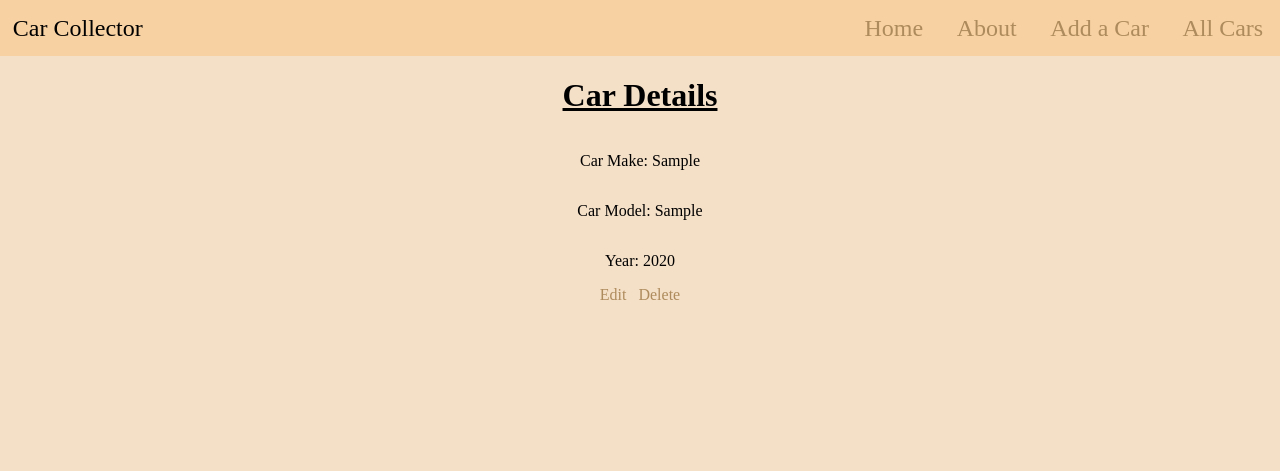
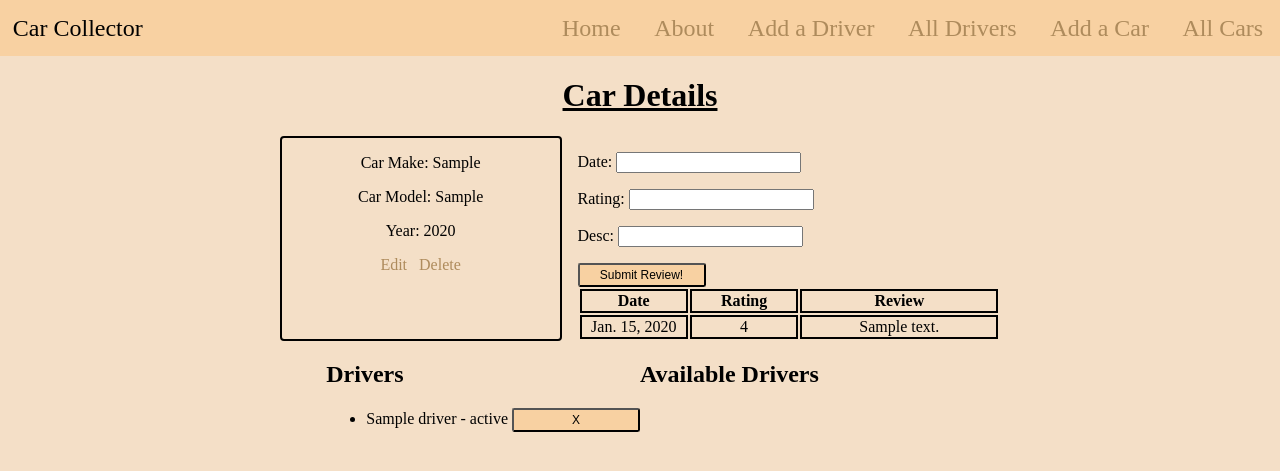
Before and after one commit to zseever/carcollector, a Django app: page /cars/1/ in a window 1280 px wide. Shown: the top 471 px of the page. Run offline with Django 4.2, Linux system fonts and the light colour scheme; tables that the repository leaves empty hold one stand-in row (values such as "Sample post").

Commit message:
Complete part 5

```diff
--- a/main_app/admin.py
+++ b/main_app/admin.py
@@ -1,6 +1,8 @@
 from django.contrib import admin
 
-from .models import Car
+from .models import Car,Review, Driver
 
 # Register your models here.
 admin.site.register(Car)
+admin.site.register(Review)
+admin.site.register(Driver)
--- /dev/null
+++ b/main_app/forms.py
@@ -0,0 +1,7 @@
+from django.forms import ModelForm
+from .models import Review
+
+class ReviewForm(ModelForm):
+    class Meta:
+        model = Review
+        fields = ['date','rating','desc']
--- a/main_app/models.py
+++ b/main_app/models.py
@@ -12,3 +12,29 @@
 
     def get_absolute_url(self):
         return reverse('detail', kwargs={'car_id':self.id})
+
+class Driver(models.Model):
+    name = models.CharField(max_length=20)
+    state = models.CharField(max_length=2)
+
+    cars = models.ManyToManyField(Car)
+
+    def __str__(self):
+        return self.name
+
+    def get_absolute_url(self):
+        return reverse('drivers_detail', kwargs={'pk': self.id})
+
+
+class Review(models.Model):
+    date = models.DateField()
+    rating = models.IntegerField()
+    desc = models.CharField(max_length=255)
+
+    car = models.ForeignKey(
+        Car,
+        on_delete=models.CASCADE
+    )
+
+    def __str__(self):
+        return f'{self.rating} on {self.date}'
--- a/main_app/static/css/style.css
+++ b/main_app/static/css/style.css
@@ -57,3 +57,51 @@
 .card > p {
     margin:1vh 0;
 }
+
+.container {
+    display:grid;
+    grid-template-columns: 2fr 3fr;
+    gap:2vmin;
+}
+
+.car-details {
+    border:0.3vmin solid black;
+    border-radius: 0.5vmin;
+    text-align: center;
+}
+
+
+
+th, td {
+    border:0.3vmin solid black;
+    width:8vw;
+    text-align: center;
+}
+
+th:last-child,td:last-child {
+    width:15vw;
+}
+
+button {
+    background-color:rgb(248, 209, 162);
+    border-radius: 0.3vmin;
+    height: 3vh;
+    width: 10vw;
+    font-size:1.5vmin;
+    cursor:pointer;
+}
+
+.drivers {
+    display:grid;
+    grid-template-columns: 1fr 1fr;
+    grid-template-rows: 1fr
+}
+
+li {
+    margin-bottom:1vh;
+}
+
+.inline-button {
+    display:inline;
+    width:1vw;
+}
--- a/main_app/templates/base.html
+++ b/main_app/templates/base.html
@@ -14,6 +14,8 @@
         <p class="align-left">Car Collector</p>
         <a href="{% url 'home' %}">Home</a>
         <a href="{% url 'about' %}">About</a>
+        <a href="{% url 'driver_create' %}">Add a Driver</a>
+        <a href="{% url 'driver_index' %}">All Drivers</a>
         <a href="{% url 'cars_create' %}">Add a Car</a>
         <a href="{% url 'cars_index' %}">All Cars</a>
     </nav>
--- a/main_app/templates/cars/detail.html
+++ b/main_app/templates/cars/detail.html
@@ -2,13 +2,83 @@
 {% block content %}
 
 <h1>Car Details</h1>
+<div class="container">
+    <div class="car-details">
         <p>Car Make: {{car.make}}</p>
         <p>Car Model: {{car.model}}</p>
         <p>Year: {{car.year}}</p>
-
         <div>
             <a href="{% url 'cars_update' car.id %}">Edit</a>
             <a href="{% url 'cars_delete' car.id %}">Delete</a>
         </div>
+    </div>
+    <div class="car-reviews">
+        <form action="{% url 'add_review' car.id %}" method="POST">
+            {% csrf_token %}
+            {{ review_form.as_p }}
+            <button type="submit">Submit Review!</button>
+        </form>
+        <table>
+            <thead>
+                <tr>
+                    <th>Date</th>
+                    <th>Rating</th>
+                    <th>Review</th>
+                </tr>
+            </thead>
+            <tbody>
+                {% for review in car.review_set.all %}
+                <tr>
+                    <td>{{ review.date }}</td>
+                    <td>{{ review.rating }}</td>
+                    <td>{{ review.desc }}</td>
+                </tr>
+                {% endfor %}
+            </tbody>
+        </table>
+    </div>
+</div>
+<div class="drivers">
+    <div>
+        <h2>Drivers</h2>
+        <ul>
+            {% for driver in car.driver_set.all %}
+                <li>
+                    {{ driver.name }} - {{ driver.state }}
+                    <form class='inline-button' action="{% url 'unassoc_driver' car.id driver.id %}" method="POST">
+                        {% csrf_token %}
+                        <button type="submit">X</button>
+                    </form></li>
+                </li>
+            {% endfor %}
+        </ul>
+    </div>
+    <div>
+        <h2>Available Drivers</h2>
+        <ul>
+            {% if drivers.count %}
+                {% for driver in drivers %}
+                    <li>
+                        {{ driver.name }} - {{ driver.state }}
+                        <form class='inline-button' action="{% url 'assoc_driver' car.id driver.id %}" method="POST">
+                            {% csrf_token %}
+                            <button type="submit">+</button>
+                        </form></li>
+                {% endfor %}
+            {% endif %}
+        </ul>
+    </div>
+</div>
+
+<script>
+  const dateEl = document.getElementById('id_date');
+  M.Datepicker.init(dateEl, {
+    format: 'yyyy-mm-dd',
+    defaultDate: new Date(),
+    setDefaultDate: true,
+    autoClose: true
+  });
+
+</script>
 
 {% endblock %}
--- a/main_app/urls.py
+++ b/main_app/urls.py
@@ -7,6 +7,11 @@
     path('cars/', views.cars_index, name='cars_index'),
     path('cars/<int:car_id>/', views.cars_detail, name='detail'),
     path('cars/create/', views.CarCreate.as_view(), name="cars_create"),
+    path('cars/<int:car_id>/assoc_driver/<int:driver_id>/', views.assoc_driver, name='assoc_driver'),
+    path('cars/<int:car_id>/unassoc_driver/<int:driver_id>/', views.unassoc_driver, name='unassoc_driver'),
     path('cars/<int:pk>/update/', views.CarUpdate.as_view(), name="cars_update"),
     path('cars/<int:pk>/delete/', views.CarDelete.as_view(), name="cars_delete"),
+    path('cars/<int:car_id>/add_review', views.add_review, name='add_review'),
+    path('drivers/', views.DriverList.as_view(), name="driver_index"),
+    path('drivers/create/', views.DriverCreate.as_view(), name="driver_create"),
 ]
--- a/main_app/views.py
+++ b/main_app/views.py
@@ -1,7 +1,9 @@
-from django.shortcuts import render
+from django.shortcuts import render, redirect
 from django.views.generic.edit import CreateView,UpdateView,DeleteView
+from django.views.generic import ListView, DetailView
 
-from .models import Car
+from .models import Car, Driver, Review
+from .forms import ReviewForm
 
 
 # Create your views here.
@@ -20,8 +22,14 @@
 
 def cars_detail(request, car_id):
     car = Car.objects.get(id=car_id)
+    drivers = car.driver_set.all().values_list('id')
+    drivers_without = Driver.objects.exclude(id__in=drivers)
+    reviews = car.review_set.all()
+    review_form = ReviewForm()
     return render(request, 'cars/detail.html', {
-        'car':car
+        'car':car,
+        'review_form':review_form,
+        'drivers': drivers_without,
     })
 
 class CarCreate(CreateView):
@@ -36,3 +44,31 @@
     model = Car
     fields = '__all__'
     success_url = '/cars/'
+
+def add_review(request, car_id):
+    form = ReviewForm(request.POST)
+    if form.is_valid():
+        new_review = form.save(commit=False)
+        new_review.car_id = car_id
+        new_review.save()
+    return redirect('detail',car_id=car_id)
+
+class DriverList(ListView):
+    model = Driver
+    fields = '__all__'
+
+class DriverCreate(CreateView):
+    model = Driver
+    fields = '__all__'
+    success_url = '/drivers/'
+
+def assoc_driver(request, car_id, driver_id):
+    car = Car.objects.get(id=car_id)
+    car.driver_set.add(driver_id)
+    return redirect('detail', car_id=car_id)
+
+
+def unassoc_driver(request, car_id, driver_id):
+    car = Car.objects.get(id=car_id)
+    car.driver_set.remove(driver_id)
+    return redirect('detail', car_id=car_id)
```
Also changed, not shown: main_app/templates/main_app/driver_form.html (added, +14 -0 lines), main_app/templates/main_app/driver_list.html (added, +18 -0 lines), main_app/migrations/0002_review.py (added), main_app/migrations/0003_driver.py (added). Lines whose indentation alone changed are shown as unchanged.
